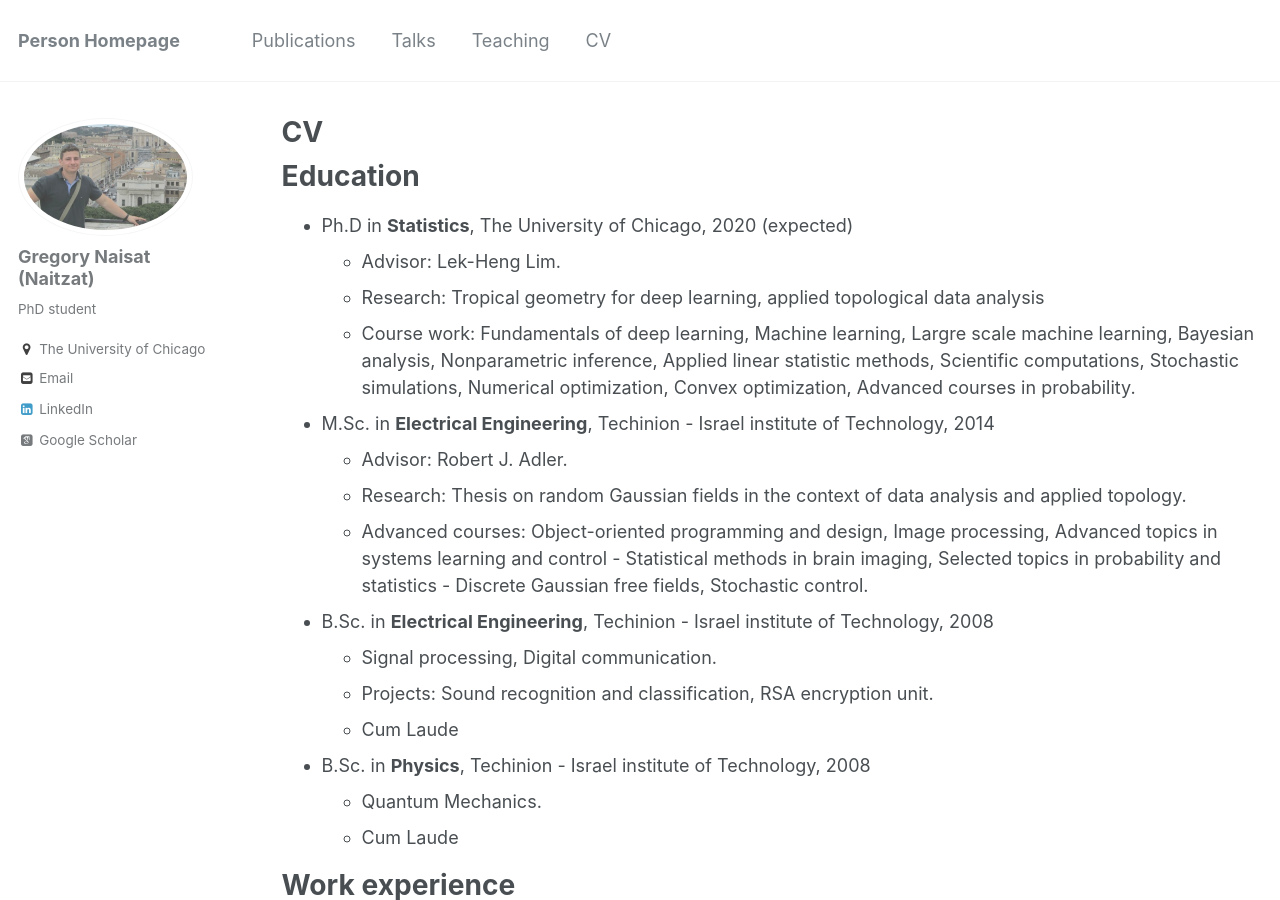
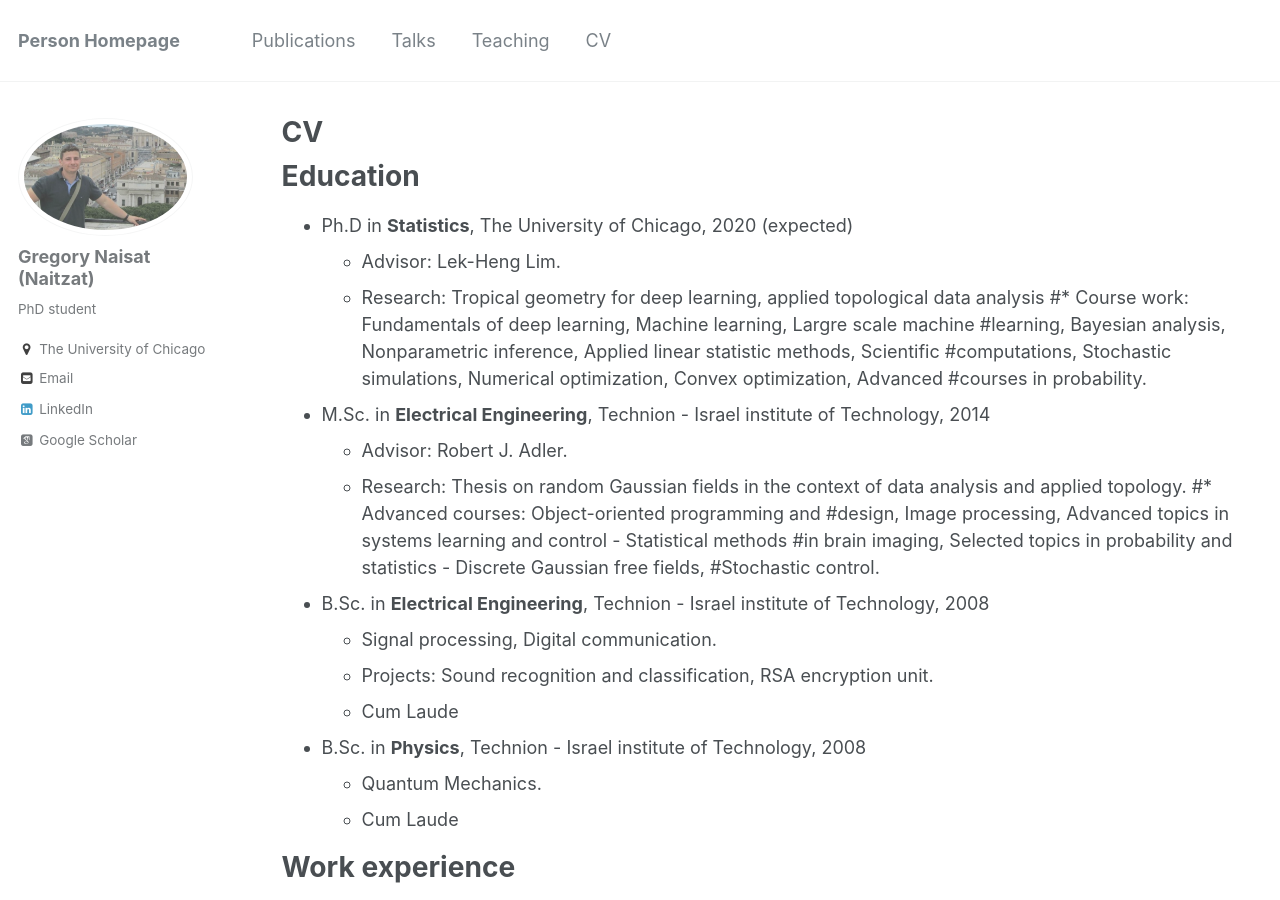
Before and after one commit to sgregnt/sgregnt.github.io, a Jekyll site: the page built from _pages/cv.md, in a window 1280 px wide and 900 px high. Built offline with Jekyll 4.4.1, drawn with Linux system fonts in a browser that asks for light colours; some web fonts are replaced; some of the changed text lies outside the part shown.

Commit message:
many small fixes

```diff
--- a/_pages/cv.md
+++ b/_pages/cv.md
@@ -15,26 +15,26 @@ Education
     * Advisor: Lek-Heng Lim.
     * Research: Tropical geometry for deep learning, applied topological
 data analysis
-    * Course work: Fundamentals of deep learning, Machine learning, Largre scale machine
-learning, Bayesian analysis, Nonparametric inference, Applied linear statistic methods, Scientific
-computations, Stochastic simulations, Numerical optimization, Convex optimization, Advanced
-courses in probability.
+    #* Course work: Fundamentals of deep learning, Machine learning, Largre scale machine
+#learning, Bayesian analysis, Nonparametric inference, Applied linear statistic methods, Scientific
+#computations, Stochastic simulations, Numerical optimization, Convex optimization, Advanced
+#courses in probability.
 
-* M.Sc. in [__Electrical Engineering__](https://vee.technion.ac.il/), Techinion - Israel institute of Technology, 2014
+* M.Sc. in [__Electrical Engineering__](https://vee.technion.ac.il/), Technion - Israel institute of Technology, 2014
     * Advisor: Robert J. Adler.
     * Research: Thesis on random Gaussian fields in the context of
 data analysis and applied topology.
-    * Advanced courses: Object-oriented programming and
-design, Image processing, Advanced topics in systems learning and control - Statistical methods
-in brain imaging, Selected topics in probability and statistics - Discrete Gaussian free fields,
-Stochastic control.
+    #* Advanced courses: Object-oriented programming and
+#design, Image processing, Advanced topics in systems learning and control - Statistical methods
+#in brain imaging, Selected topics in probability and statistics - Discrete Gaussian free fields,
+#Stochastic control.
 
-* B.Sc. in [__Electrical Engineering__](https://vee.technion.ac.il/), Techinion - Israel institute of Technology, 2008
+* B.Sc. in [__Electrical Engineering__](https://vee.technion.ac.il/), Technion - Israel institute of Technology, 2008
     * Signal processing, Digital communication.
     * Projects: Sound recognition and classification,
 RSA encryption unit.
     * Cum Laude
-* B.Sc. in [__Physics__](https://phys.technion.ac.il/en/), Techinion - Israel institute of Technology, 2008
+* B.Sc. in [__Physics__](https://phys.technion.ac.il/en/), Technion - Israel institute of Technology, 2008
     * Quantum Mechanics.
     * Cum Laude
 
```
Also changed, not shown: other parts of _pages/cv.md (+9 -6 lines), _pages/about.md (+11 -8 lines), _talks/2017-08-30-Darpa.md (added, +8 -0 lines), _talks/2019-11-17-MIT.md (added, +8 -0 lines).
